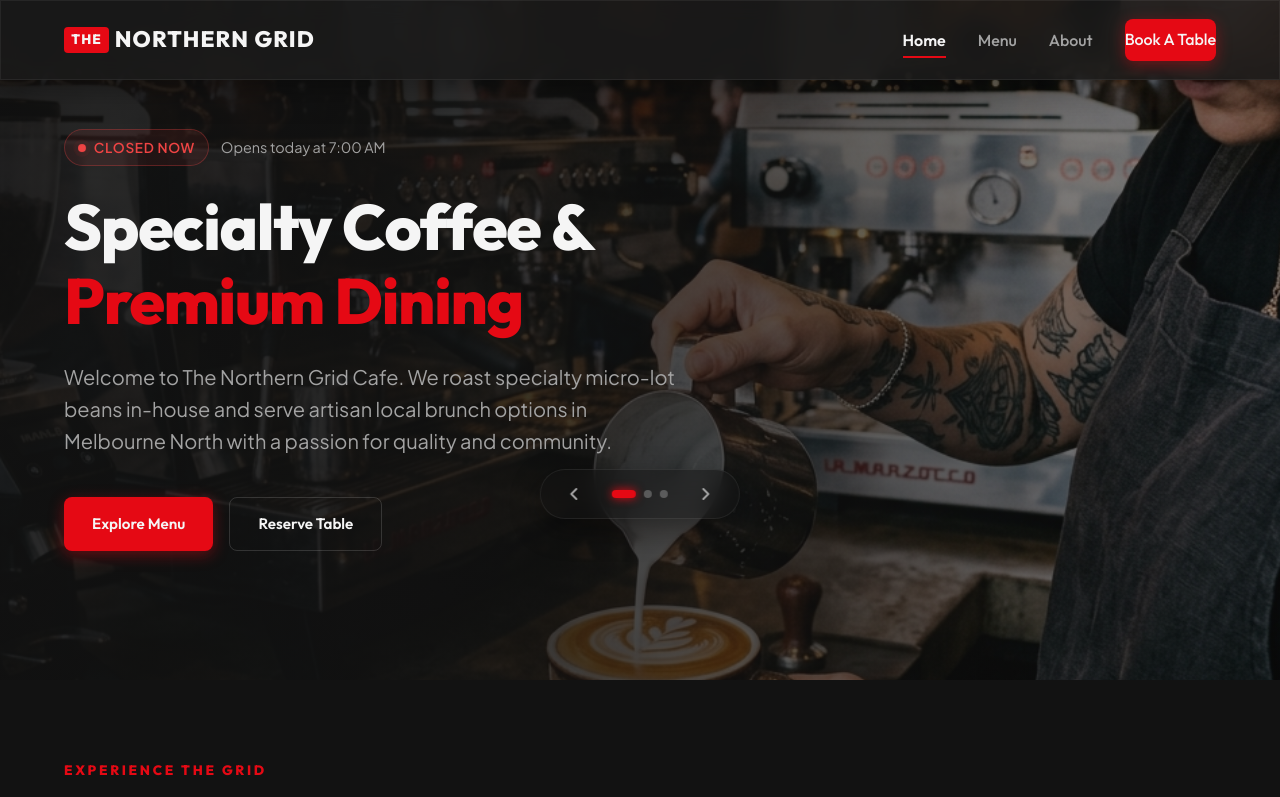
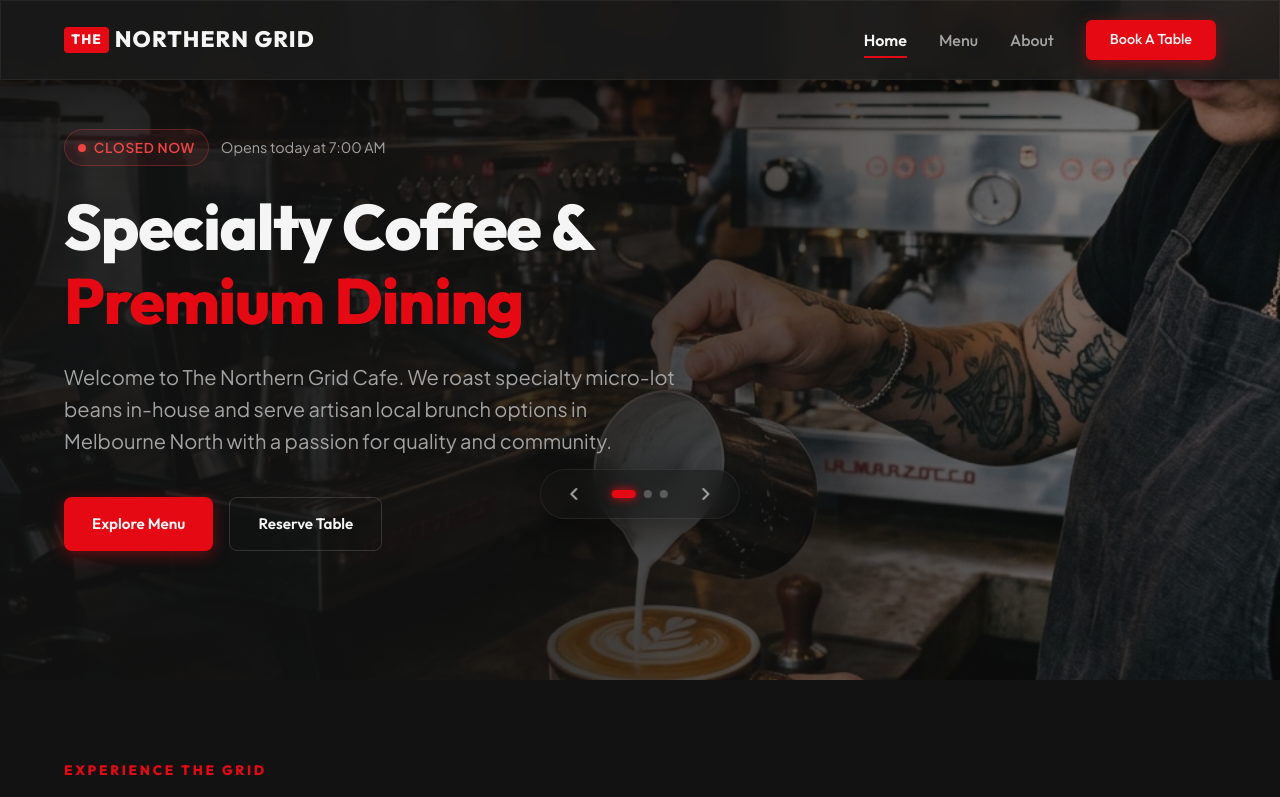
Before and after one commit to grpkarunathilaka/notherngrid, an Angular app: page / in a window 1280 px wide. Shown: the top 797 px of the page. Built offline with nearby package versions, Linux system fonts and the light colour scheme.

Commit message:
style(navbar): reduce height and adjust width of Book a Table CTA button

```diff
--- a/src/app/components/nav-bar/nav-bar.css
+++ b/src/app/components/nav-bar/nav-bar.css
@@ -88,6 +88,10 @@
 
 .nav-links a.nav-cta {
   color: var(--text-white);
+  padding: 0.5rem 1.5rem;
+  font-size: 0.9rem;
+  border-radius: 6px;
+  white-space: nowrap;
 }
 
 /* Mobile Toggle */
```
